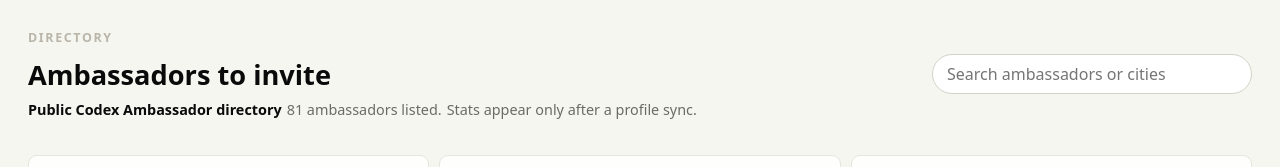
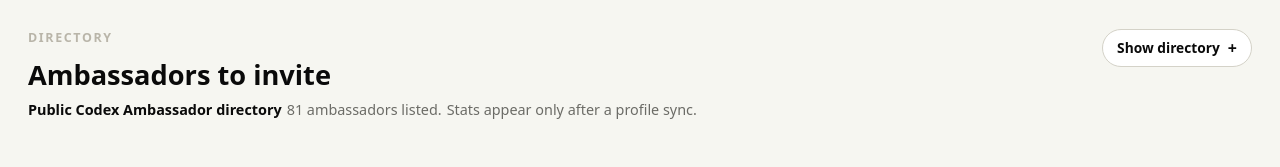
Before and after one commit to globodex/tokenmaxx-board, a website: page index.html in a window 1280 px wide. Shown: the part 1656-1823 px from the top of the page. Drawn offline with Linux system fonts and the light colour scheme.

Commit message:
Collapse ambassador directory by default

```diff
--- a/app.js
+++ b/app.js
@@ -34,6 +34,10 @@ const footerUpdatedLabel = document.querySelector("#footerUpdatedLabel");
 const ambassadorDirectory = document.querySelector("#ambassadorDirectory");
 const ambassadorSearch = document.querySelector("#ambassadorSearch");
 const ambassadorSourceLabel = document.querySelector("#ambassadorSourceLabel");
+const directorySection = document.querySelector("#ambassadors");
+const directoryToggle = document.querySelector("#directoryToggle");
+const directoryToggleLabel = document.querySelector("#directoryToggleLabel");
+const directoryBody = document.querySelector("#directoryBody");
 
 async function loadProfiles() {
   sourceProfiles = await loadSourceProfiles();
@@ -319,6 +323,22 @@ function render() {
   renderAmbassadors();
 }
 
+function setDirectoryExpanded(expanded) {
+  if (!directorySection || !directoryToggle || !directoryBody) return;
+
+  directorySection.classList.toggle("is-expanded", expanded);
+  directorySection.classList.toggle("is-collapsed", !expanded);
+  directoryToggle.setAttribute("aria-expanded", String(expanded));
+  directoryBody.hidden = !expanded;
+
+  if (directoryToggleLabel) {
+    directoryToggleLabel.textContent = expanded ? "Hide directory" : "Show directory";
+  }
+
+  const icon = directoryToggle.querySelector("[aria-hidden='true']");
+  if (icon) icon.textContent = expanded ? "-" : "+";
+}
+
 function profileId(name) {
   return name.trim().toLowerCase().replace(/[^a-z0-9]+/g, "-").replace(/^-|-$/g, "");
 }
@@ -369,6 +389,10 @@ populateCountryOptions();
 locationInput?.addEventListener("input", updateSetupCommand);
 countryInput?.addEventListener("input", updateSetupCommand);
 ambassadorSearch?.addEventListener("input", renderAmbassadors);
+directoryToggle?.addEventListener("click", () => {
+  setDirectoryExpanded(directoryToggle.getAttribute("aria-expanded") !== "true");
+});
+setDirectoryExpanded(false);
 
 sortButtons.forEach((button) => {
   button.addEventListener("click", () => {
--- a/index.html
+++ b/index.html
@@ -4,7 +4,7 @@
     <meta charset="utf-8">
     <meta name="viewport" content="width=device-width, initial-scale=1">
     <title>Tokenmaxx Board</title>
-    <link rel="stylesheet" href="./styles.css?v=utility-footer">
+    <link rel="stylesheet" href="./styles.css?v=directory-collapse">
   </head>
   <body>
     <main class="page-shell">
@@ -117,8 +117,8 @@
           </div>
         </section>
 
-        <section class="directory-section" id="ambassadors" aria-label="Codex ambassador directory">
-          <div class="section-heading">
+        <section class="directory-section is-collapsed" id="ambassadors" aria-label="Codex ambassador directory">
+          <div class="section-heading directory-heading">
             <div>
               <p class="eyebrow">Directory</p>
               <h2>Ambassadors to invite</h2>
@@ -128,12 +128,18 @@
                 <span>Stats appear only after a profile sync.</span>
               </p>
             </div>
+            <button class="directory-toggle" id="directoryToggle" type="button" aria-expanded="false" aria-controls="directoryBody">
+              <span id="directoryToggleLabel">Show directory</span>
+              <span aria-hidden="true">+</span>
+            </button>
+          </div>
+          <div class="directory-body" id="directoryBody" hidden>
             <label class="directory-search">
               <span class="sr-only">Search ambassador directory</span>
               <input id="ambassadorSearch" type="search" placeholder="Search ambassadors or cities">
             </label>
+            <div class="directory-grid" id="ambassadorDirectory"></div>
           </div>
-          <div class="directory-grid" id="ambassadorDirectory"></div>
         </section>
 
       </section>
@@ -150,6 +156,6 @@
       </footer>
     </main>
 
-    <script src="./app.js?v=utility-footer" type="module"></script>
+    <script src="./app.js?v=directory-collapse" type="module"></script>
   </body>
 </html>
--- a/styles.css
+++ b/styles.css
@@ -508,6 +508,45 @@ h2 {
 .directory-section {
   display: grid;
   gap: 18px;
+}
+
+.directory-heading {
+  align-items: start;
+}
+
+.directory-toggle {
+  flex: 0 0 auto;
+  display: inline-flex;
+  align-items: center;
+  gap: 8px;
+  min-height: 38px;
+  border: 1px solid var(--line);
+  border-radius: 999px;
+  padding: 0 14px;
+  background: var(--panel);
+  color: var(--ink);
+  font-size: 0.86rem;
+  font-weight: 580;
+}
+
+.directory-toggle:hover {
+  border-color: var(--ink);
+}
+
+.directory-toggle [aria-hidden="true"] {
+  width: 1ch;
+  font-size: 1rem;
+  line-height: 1;
+  text-align: center;
+}
+
+.directory-body {
+  display: grid;
+  gap: 12px;
+}
+
+.directory-body[hidden] {
+  display: none;
 }
 
 .directory-search input {
@@ -1090,6 +1129,12 @@ button:focus-visible {
     width: 100%;
   }
 
+  .directory-toggle {
+    min-height: 34px;
+    padding: 0 12px;
+    font-size: 0.78rem;
+  }
+
   .directory-grid {
     grid-template-columns: 1fr;
   }
```
